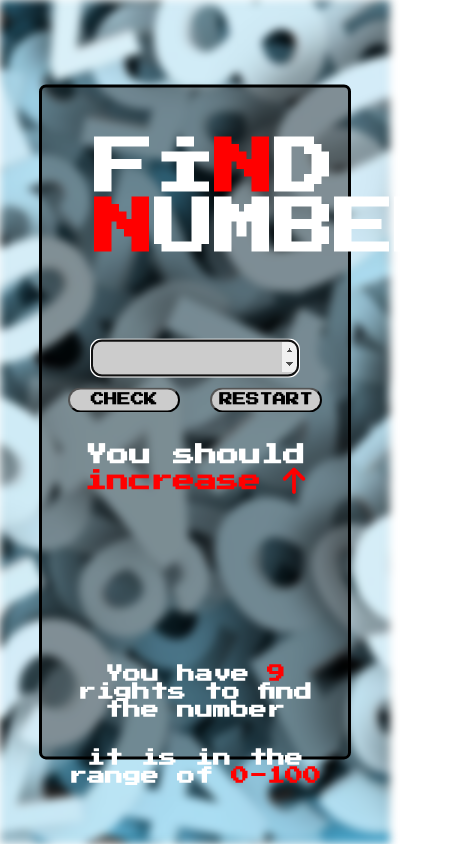
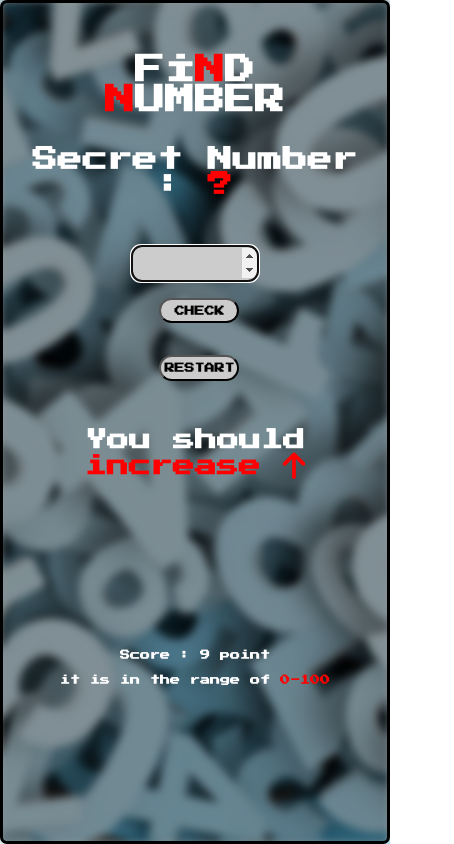
Before and after one commit to yamanadam/FindNumber-Proje-11, a plain HTML site: page index.html in a window 390 px wide. Both pictures are taken after typing "5" into the empty fields and a click on the button "CHECK". Shown: the whole page, 454 px wide, since content can reach past the window. Drawn offline with Linux system fonts and the light colour scheme.

Commit message:
Finished

```diff
--- a/app.js
+++ b/app.js
@@ -2,13 +2,14 @@ const input = document.querySelector("#number");
 const submit = document.querySelector("#submit");
 const restart = document.querySelector("#restart");
 const resP = document.querySelector("#res");
-let rightNumber = document.querySelector("#rightNumber");
+let secret = document.querySelector("#secret");
+
 let knewRes = document.querySelector("#knewRes");
 console.log(rightNumber);
 
 let right = 10;
 
-let secretNumber = Math.floor(Math.random() * 101) + 1;
+let secretNumber = Math.floor(Math.random() * 100) + 1;
 console.log(secretNumber);
 
 submit.addEventListener("click", (e) => {
@@ -17,44 +18,52 @@ submit.addEventListener("click", (e) => {
     alert("You should enter a number");
   } else {
     if (input.value == secretNumber) {
-      resP.innerHTML = `Awesome, You <span>knew</span>`;
-      knewRes.innerHTML = `You knew ${right}.time`;
+      right -= 1;
+      resP.innerHTML = `Awesome, You <span>knew <i class="fa-regular fa-face-smile icon"></i></span>`;
+      knewRes.innerHTML = `Score : ${right} point`;
+      secret.innerHTML = secretNumber;
       submit.disabled = true;
       input.value = "";
     } else if (input.value > secretNumber) {
+      right -= 1;
       resP.innerHTML = `You should <span>decrease <i class="fa-solid fa-arrow-down icon"></i></span>`;
-      right -= 1;
-      rightNumber.innerHTML = right;
+      knewRes.innerHTML = `Score : ${right} point`;
       input.value = "";
       input.focus();
     } else if (input.value < secretNumber) {
+      right -= 1;
       resP.innerHTML = `You should <span>increase <i class="fa-solid fa-arrow-up icon"></i></span>`;
-      right -= 1;
-      rightNumber.innerHTML = right;
+      knewRes.innerHTML = `Score : ${right} point`;
+
+      //   rightNumber.innerHTML = right;
       input.value = "";
       input.focus();
     }
   }
   if (right === 0) {
-    resP.innerHTML = `Unfortunately, You <span>didn't knew</span>`;
+    resP.innerHTML = `Unfortunately, You <span>didn't knew <i class="fa-regular fa-face-frown icon"></i></span>`;
     knewRes.innerHTML = `It's not your lucky day.`;
+    secret.innerHTML = secretNumber;
     submit.disabled = true;
-    restart.disabled = true;
+    restart.disabled = false;
+    input.classList.remove("submit:hover");
   }
-});
 
   restart.addEventListener("click", (e) => {
     e.preventDefault();
     input.value = "";
     input.focus();
     right = 10;
-  secretNumber = Math.floor(Math.random() * 101) + 1;
+    knewRes.innerHTML = right;
+    secret.innerHTML = `<span>?</span>`;
+    secretNumber = Math.floor(Math.random() * 100) + 1;
     console.log(secretNumber);
     submit.disabled = false;
     restart.disabled = false;
     resP.innerHTML = "";
-  rightNumber.innerHTML = right;
-  knewRes = "You have <span>10</span> rights to find the number";
+
+    knewRes.innerHTML = `You have <span id="rightNumber">${right}</span> rights to find the number`;
+  });
 });
 
 window.addEventListener("load", () => {
--- a/index.html
+++ b/index.html
@@ -25,13 +25,16 @@
         <div class="header">
           <h1>Fİ<span>N</span>D<span> N</span>UMBER</h1>
         </div>
+        <div class="secret">
+          <p>Secret Number : <span class="secretnum" id="secret">?</span></p>
+        </div>
       </header>
       <main>
         <form action="#">
           <div class="number">
             <input type="number" name="number" id="number" />
           </div>
-          <div>
+          <div class="flex">
             <button type="submit" class="submit" id="submit">CHECK</button>
             <button class="submit" id="restart">RESTART</button>
           </div>
--- a/style.css
+++ b/style.css
@@ -14,7 +14,7 @@
 }
 
 .container {
-  height: 80vh;
+  height: 90vh;
   position: absolute;
   top: 50%;
   left: 50%;
@@ -23,7 +23,7 @@
   width: 80%;
   padding: 20px;
   text-align: center;
-  background-color: rgba(0, 0, 0, 0.4); /* Black w/opacity/see-through */
+  background-color: rgba(0, 0, 0, 0.4);
   color: white;
   font-weight: bold;
   border: 3px solid black;
@@ -36,12 +36,16 @@
   padding: 2rem;
 }
 
+.secret {
+  font-size: 25px;
+}
+
 main {
   margin-top: 3rem;
 }
 
 .number input {
-  width: 13rem;
+  width: 30%;
   height: 2.3rem;
   font-size: 30px;
   border-radius: 10px;
@@ -52,7 +56,7 @@ main {
 }
 
 .submit {
-  width: 7rem;
+  width: 13%;
   height: 1.6rem;
   border-radius: 15px;
   background-color: #ccc;
@@ -86,3 +90,37 @@ span {
   font-weight: 600;
   font-size: 30px;
 }
+
+@media screen and (max-width: 964px) {
+  .container {
+    height: 100vh;
+    width: 100%;
+    font-size: 15px;
+  }
+  footer p {
+    font-size: 10px;
+  }
+  .submit {
+    margin: 1rem;
+    font-size: 10px;
+    position: relative;
+    left: 42%;
+  }
+
+  .flex {
+    display: flex;
+    flex-direction: column;
+    justify-content: center;
+    text-align: center;
+  }
+}
+
+@media screen and (max-width: 612px) {
+  .submit {
+    width: 5rem;
+    left: 35%;
+  }
+  .number input {
+    width: 8rem;
+  }
+}
```
Lines whose indentation alone changed are shown as unchanged.
